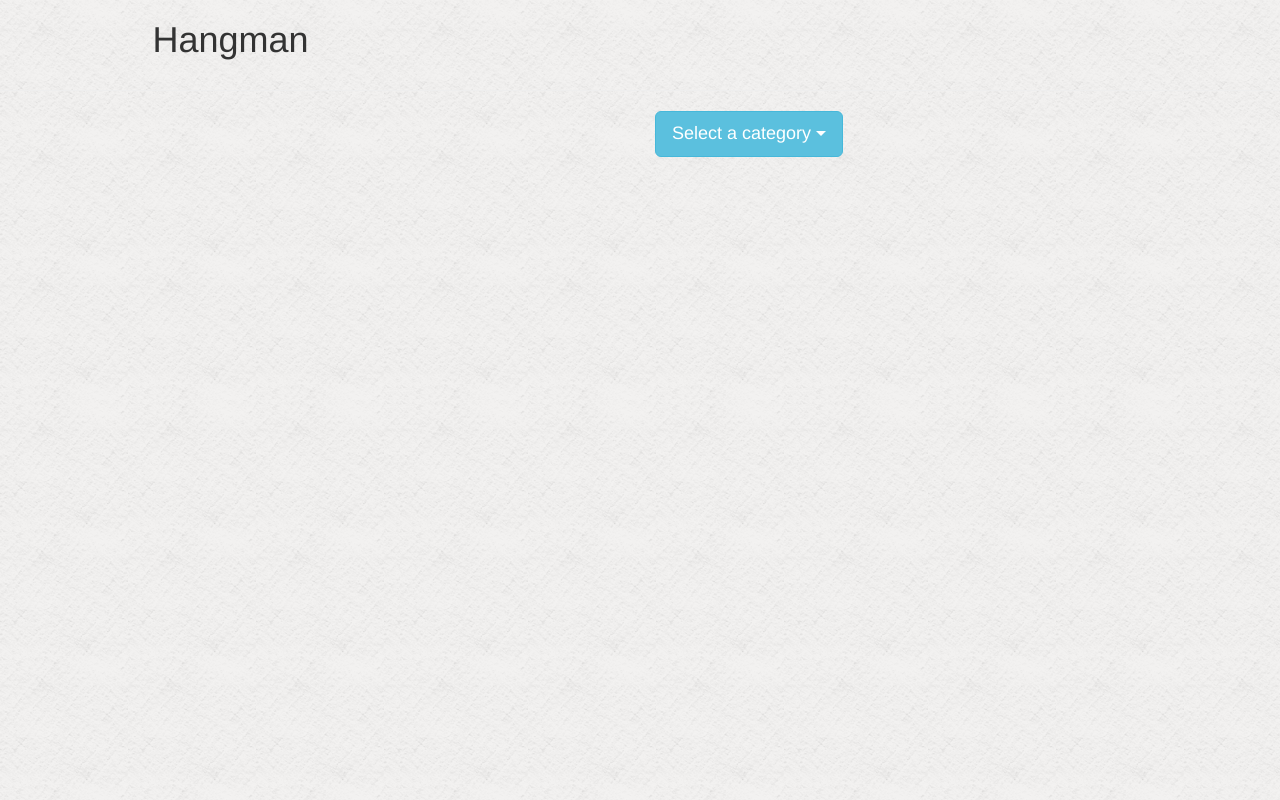
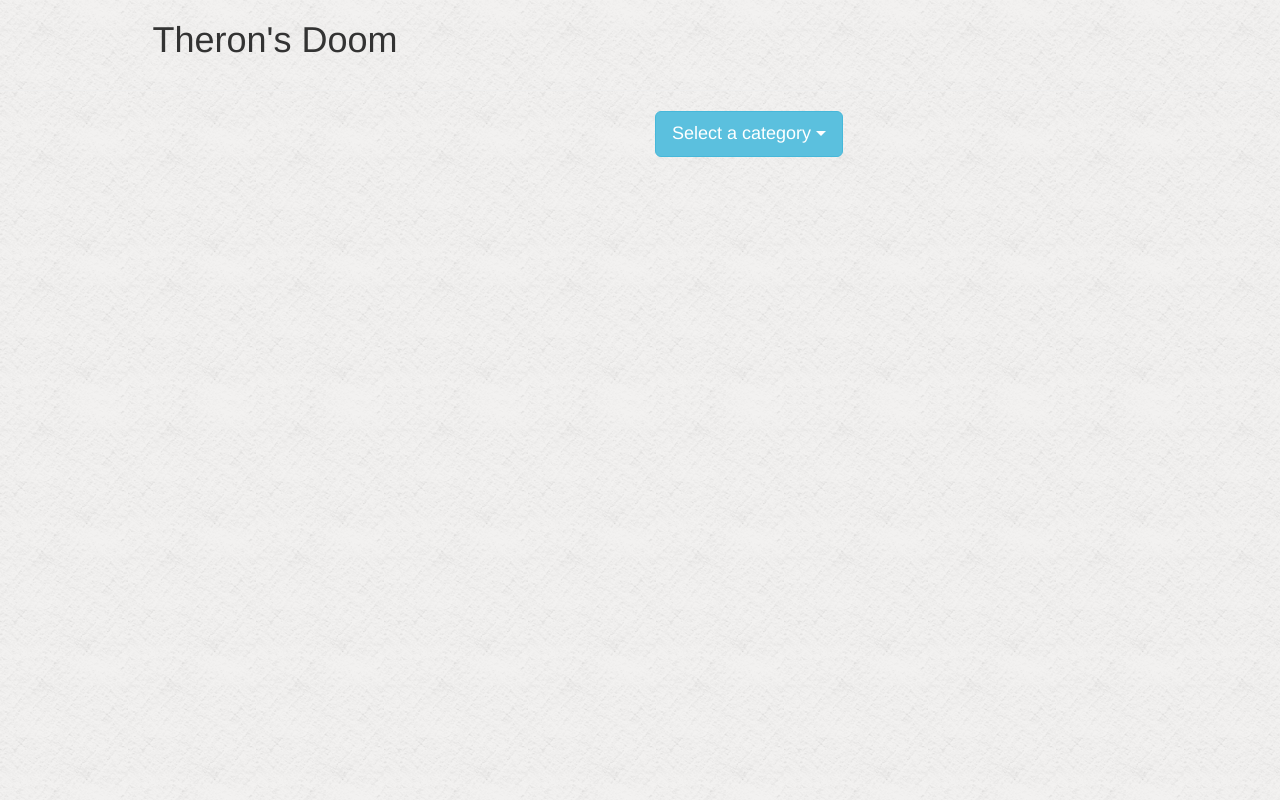
Before and after one commit to bpeace71/Hangman-Game, a plain HTML site: page index.html in a window 1280 px wide. Drawn offline with Linux system fonts and the light colour scheme.

Commit message:
Update index.html

```diff
--- a/index.html
+++ b/index.html
@@ -2,7 +2,7 @@
 
 <html>
 	<head>
-		<title>Hangman</title>
+		<title>Theron's Doom</title>
 		<script src="assets/js/jquery-1.10.2.js"></script>
 		<script src="assets/js/custom.modernizr.js"></script>
 		<script src="assets/js/bootstrap.min.js"></script>
@@ -14,7 +14,7 @@
     <div class="container">
       <div class="row">
         <div class="col-md-offset-1">
-          <h1>Hangman</h1>
+          <h1>Theron's Doom</h1>
         </div>
       </div>
     </div>
```
